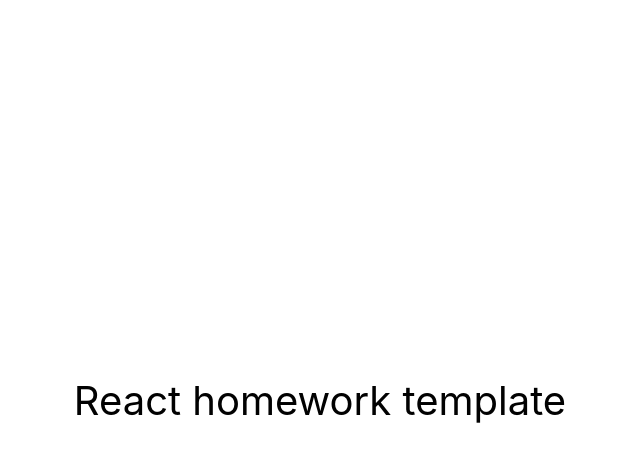
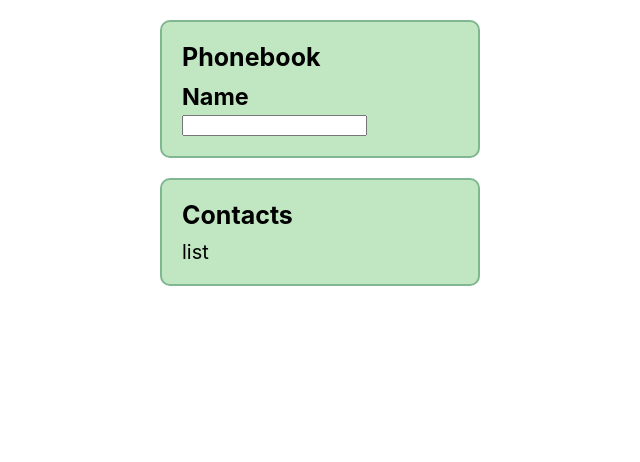
Before and after one commit to Keytarina/goit-react-hw-02-phonebook, a React (Create React App) app: page / in a window 1280 px wide. Shown: the top 462 px of the page, without its empty margins (320-960 px from the left). Built offline with nearby package versions, Linux system fonts and the light colour scheme.

Commit message:
Create repo

```diff
--- a/src/components/App.jsx
+++ b/src/components/App.jsx
@@ -1,16 +1,26 @@
-export const App = () => {
-  return (
-    <div
-      style={{
-        height: '100vh',
-        display: 'flex',
-        justifyContent: 'center',
-        alignItems: 'center',
-        fontSize: 40,
-        color: '#010101'
-      }}
-    >
-      React homework template
-    </div>
-  );
-};
+import React, { Component } from "react";
+
+import { Section } from 'components/Section/Section';
+import { Phonebook } from 'components/Phonebook/Phonebook';
+import { Contacts } from 'components/Contacts/Contacts';
+
+
+export class App extends Component {
+  state = {
+    contacts: [],
+    name: ''
+  }
+
+  render() {
+    return (
+      <div className="App">
+        <Section title="Phonebook">
+          <Phonebook/>
+        </Section>
+        <Section title="Contacts">
+          <Contacts/>
+        </Section>
+      </div>
+    )
+  }
+}
--- /dev/null
+++ b/src/components/Contacts/Contacts.jsx
@@ -0,0 +1,14 @@
+import PropTypes from 'prop-types';
+import css from './Contacts.module.css';
+
+export const Contacts = () => {
+	return (
+	<div className={css.contacts_wrapper}>
+			list
+	</div>
+	);
+}
+
+Contacts.propTypes = {
+
+};
--- /dev/null
+++ b/src/components/Phonebook/Phonebook.jsx
@@ -0,0 +1,21 @@
+import PropTypes from 'prop-types';
+import css from './Phonebook.module.css';
+
+export const Phonebook = () => {
+	return (
+	<div className={css.statstic_wrapper}>
+		<h3>Name</h3>
+		<input
+			type="text"
+			name="name"
+			pattern="^[a-zA-Zа-яА-Я]+(([' -][a-zA-Zа-яА-Я ])?[a-zA-Zа-яА-Я]*)*$"
+			title="Name may contain only letters, apostrophe, dash and spaces. For example Adrian, Jacob Mercer, Charles de Batz de Castelmore d'Artagnan"
+			required
+		/>
+	</div>
+	);
+}
+
+Phonebook.propTypes = {
+
+};
--- /dev/null
+++ b/src/components/Section/Section.jsx
@@ -0,0 +1,16 @@
+import PropTypes from 'prop-types';
+import css from './Section.module.css';
+
+export const Section = ({ title, children}) => {
+    return (
+      <section className={css.section}>
+        <h2 className={css.title}>{title}</h2>
+        {children}
+      </section>
+    );
+  };
+
+  Section.propTypes = {
+    title: PropTypes.string.isRequired,
+    children: PropTypes.node.isRequired,
+};
--- /dev/null
+++ b/src/components/Section/Section.module.css
@@ -0,0 +1,12 @@
+.section {
+    padding: 20px 20px;
+    margin-bottom: 20px;
+    border-radius: 10px;
+    background-color: #c1e7c2;
+    border: 2px solid #80b791;
+}
+
+.title {
+    font-size: 25px;
+    margin-bottom: 10px;
+}
--- a/src/index.css
+++ b/src/index.css
@@ -13,3 +13,31 @@ code {
   font-family: source-code-pro, Menlo, Monaco, Consolas, 'Courier New',
     monospace;
 }
+h1,
+h2,
+h3,
+h4,
+h5,
+h6,
+p {
+  margin: 0;
+}
+ul,
+ol {
+  margin: 0;
+  padding: 0;
+  list-style: none;
+}
+img {
+  display: block;
+  max-width: 100%;
+  height: auto;
+}
+
+.App {
+  display: block;
+  width: 320px;
+  margin: 0 auto;
+  padding: 20px 10px 20px;
+  font-size: 20px;
+}
```
Also changed, not shown: src/components/Contacts/Contacts.module.css (added), src/components/Phonebook/Phonebook.module.css (added).
